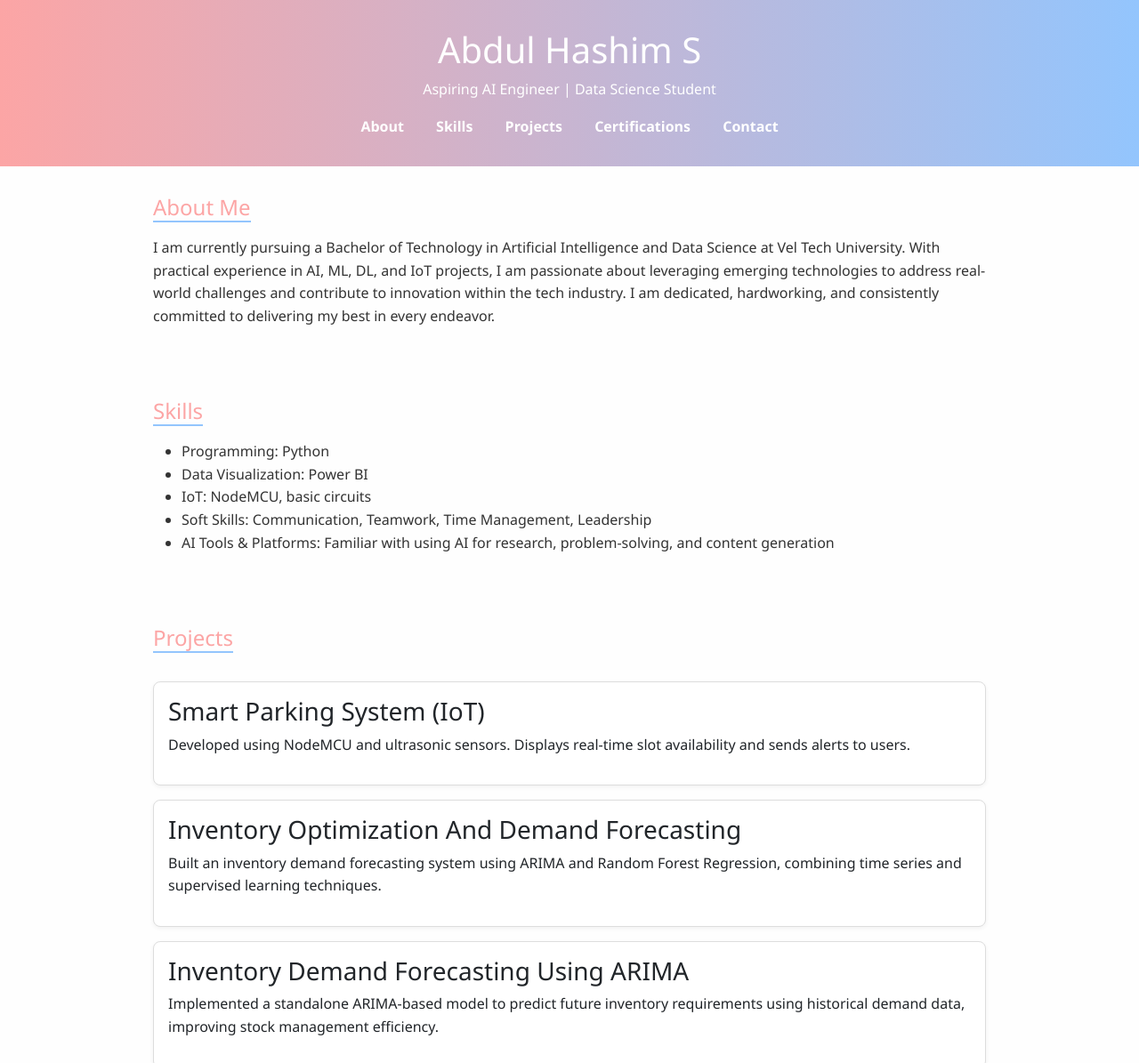
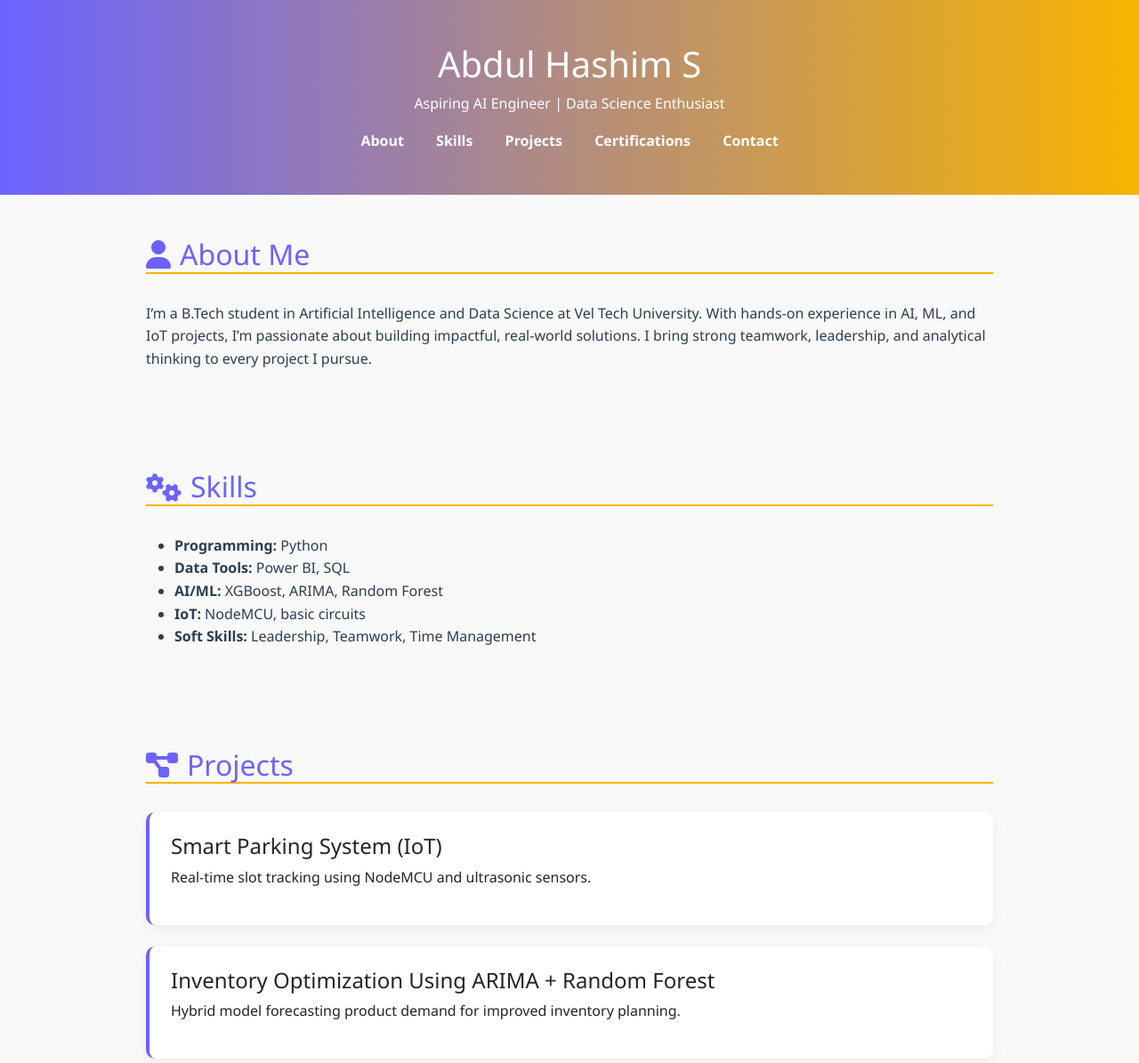
Before and after one commit to HashimmS/Hashim-portfolio, a plain HTML site: page index.html in a window 1280 px wide. Shown: the top 1195 px of the page at 89% size. Drawn offline with nearby package versions, Linux system fonts and the light colour scheme.

Commit message:
Update index.html

```diff
--- a/index.html
+++ b/index.html
@@ -8,10 +8,10 @@
   <link href="https://cdnjs.cloudflare.com/ajax/libs/font-awesome/6.4.0/css/all.min.css" rel="stylesheet">
   <style>
     :root {
-      --primary: #fca5a5;
-      --accent: #93c5fd;
-      --bg: #fefefe;
-      --text: #333;
+      --primary: #6c63ff;
+      --accent: #f8b400;
+      --bg: #f9f9f9;
+      --text: #2c3e50;
     }
 
     * {
@@ -30,67 +30,70 @@
     header {
       background: linear-gradient(90deg, var(--primary), var(--accent));
       color: white;
-      padding: 2rem;
+      padding: 3rem 1rem;
       text-align: center;
+    }
+
+    nav {
+      margin-top: 1rem;
     }
 
     nav a {
       margin: 0 1rem;
       color: white;
       text-decoration: none;
-      font-weight: bold;
+      font-weight: 600;
+      transition: color 0.3s ease;
     }
 
     nav a:hover {
-      text-decoration: underline;
+      color: #000;
     }
 
     section {
-      padding: 2rem;
+      padding: 3rem 1.5rem;
       max-width: 1000px;
       margin: auto;
     }
 
     .section-title {
+      display: flex;
+      align-items: center;
+      font-size: 2rem;
       color: var(--primary);
-      margin-bottom: 1rem;
-      font-size: 1.5rem;
       border-bottom: 2px solid var(--accent);
-      display: inline-block;
+      margin-bottom: 2rem;
+    }
+
+    .section-title i {
+      margin-right: 10px;
     }
 
     .card {
-      background-color: #fff;
-      border: 1px solid #ddd;
-      border-radius: 8px;
-      padding: 1rem;
-      margin: 1rem 0;
-      box-shadow: 0 2px 5px rgba(0,0,0,0.05);
-      transition: transform 0.3s;
+      background-color: #ffffff;
+      border: none;
+      border-left: 4px solid var(--primary);
+      border-radius: 10px;
+      padding: 1.5rem;
+      margin-bottom: 1.5rem;
+      box-shadow: 0 5px 15px rgba(0,0,0,0.05);
+      transition: all 0.3s ease-in-out;
     }
 
     .card:hover {
       transform: translateY(-5px);
-    }
-
-    .icon-hover {
-      display: inline-block;
-      transition: transform 0.3s ease;
-    }
-
-    .icon-hover:hover {
-      transform: translateY(-5px);
+      box-shadow: 0 8px 20px rgba(0,0,0,0.1);
     }
 
     footer {
       background: var(--accent);
       color: white;
       text-align: center;
-      padding: 1rem;
+      padding: 1.5rem;
     }
 
     a {
-      color: var(--accent);
+      color: var(--primary);
       text-decoration: none;
     }
 
@@ -102,75 +105,71 @@
 <body>
   <header>
     <h1>Abdul Hashim S</h1>
-    <p>Aspiring AI Engineer | Data Science Student</p>
+    <p>Aspiring AI Engineer | Data Science Enthusiast</p>
     <nav>
-      <a href="#about" class="icon-hover">About</a>
-      <a href="#skills" class="icon-hover">Skills</a>
-      <a href="#projects" class="icon-hover">Projects</a>
-      <a href="#certifications" class="icon-hover">Certifications</a>
-      <a href="#contact" class="icon-hover">Contact</a>
+      <a href="#about">About</a>
+      <a href="#skills">Skills</a>
+      <a href="#projects">Projects</a>
+      <a href="#certifications">Certifications</a>
+      <a href="#contact">Contact</a>
     </nav>
   </header>
 
   <section id="about">
-    <h2 class="section-title">About Me</h2>
-    <p>I am currently pursuing a Bachelor of Technology in Artificial Intelligence and Data Science at Vel Tech University. With practical experience in AI, ML, DL, and IoT projects, I am passionate about leveraging emerging technologies to address real-world challenges and contribute to innovation within the tech industry. I am dedicated, hardworking, and consistently committed to delivering my best in every endeavor.</p>
+    <h2 class="section-title"><i class="fas fa-user"></i> About Me</h2>
+    <p>I’m a B.Tech student in Artificial Intelligence and Data Science at Vel Tech University. With hands-on experience in AI, ML, and IoT projects, I’m passionate about building impactful, real-world solutions. I bring strong teamwork, leadership, and analytical thinking to every project I pursue.</p>
   </section>
 
   <section id="skills">
-    <h2 class="section-title">Skills</h2>
+    <h2 class="section-title"><i class="fas fa-cogs"></i> Skills</h2>
     <ul>
-      <li>Programming: Python</li>
-      <li>Data Visualization: Power BI</li>
-      <li>IoT: NodeMCU, basic circuits</li>
-      <li>Soft Skills: Communication, Teamwork, Time Management, Leadership</li>
-      <li>AI Tools & Platforms: Familiar with using AI for research, problem-solving, and content generation</li>
+      <li><strong>Programming:</strong> Python</li>
+      <li><strong>Data Tools:</strong> Power BI, SQL</li>
+      <li><strong>AI/ML:</strong> XGBoost, ARIMA, Random Forest</li>
+      <li><strong>IoT:</strong> NodeMCU, basic circuits</li>
+      <li><strong>Soft Skills:</strong> Leadership, Teamwork, Time Management</li>
     </ul>
   </section>
 
   <section id="projects">
-    <h2 class="section-title">Projects</h2>
+    <h2 class="section-title"><i class="fas fa-project-diagram"></i> Projects</h2>
     <div class="card">
-      <h3>Smart Parking System (IoT)</h3>
-      <p>Developed using NodeMCU and ultrasonic sensors. Displays real-time slot availability and sends alerts to users.</p>
+      <h4>Smart Parking System (IoT)</h4>
+      <p>Real-time slot tracking using NodeMCU and ultrasonic sensors.</p>
     </div>
     <div class="card">
-      <h3>Inventory Optimization And Demand Forecasting</h3>
-      <p>Built an inventory demand forecasting system using ARIMA and Random Forest Regression, combining time series and supervised learning techniques.</p>
+      <h4>Inventory Optimization Using ARIMA + Random Forest</h4>
+      <p>Hybrid model forecasting product demand for improved inventory planning.</p>
     </div>
     <div class="card">
-      <h3>Inventory Demand Forecasting Using ARIMA</h3>
-      <p>Implemented a standalone ARIMA-based model to predict future inventory requirements using historical demand data, improving stock management efficiency.</p>
+      <h4>Bitcoin Dashboard (Power BI)</h4>
+      <p>Visualized BTC trends and insights (2022–2025) with Power BI dashboards.</p>
     </div>
     <div class="card">
-      <h3>Bitcoin Dashboard</h3>
-      <p>Created a Bitcoin Analysis Dashboard: Trends and Insights (2022-2025) in Power BI.</p>
-    </div>
-    <div class="card">
-      <h3>Crop Yield Prediction Using XGBoost</h3>
-      <p>Developed an AI-based crop yield prediction system using XGBoost, leveraging historical, climatic, and soil data to deliver accurate forecasts.</p>
+      <h4>Crop Yield Prediction (XGBoost)</h4>
+      <p>AI model using climatic, soil, and crop data for yield forecasting.</p>
     </div>
   </section>
 
   <section id="certifications">
-    <h2 class="section-title">Certifications & Achievements</h2>
+    <h2 class="section-title"><i class="fas fa-certificate"></i> Certifications</h2>
     <ul>
-      <li>IoT Workshop @ IIT Madras (Techobytes)</li>
-      <li>2-day hands-on workshop on NodeMCU</li>
-      <li>Co-coordinator for Neuronex'25 – Paper Presentation Event</li>
-      <li>Quiz Participation Certificates (Unstop)</li>
+      <li>IoT Workshop @ IIT Madras – Techobytes</li>
+      <li>2-day NodeMCU Hands-on Training</li>
+      <li>Neuronex'25 – Paper Presentation Co-coordinator</li>
+      <li>Quiz Awards – Unstop Platform</li>
     </ul>
   </section>
 
   <section id="contact">
-    <h2 class="section-title">Contact</h2>
-    <p>Email: hashimubaid2004@gmail.com</p>
-    <p>GitHub: <a href="https://github.com/HashimmS" target="_blank">github.com/HashimmS</a></p>
-    <p>LinkedIn: <a href="https://www.linkedin.com/in/hashim-10lm" target="_blank">linkedin.com/in/hashim-10lm</a></p>
+    <h2 class="section-title"><i class="fas fa-envelope"></i> Contact</h2>
+    <p><strong>Email:</strong> hashimubaid2004@gmail.com</p>
+    <p><strong>GitHub:</strong> <a href="https://github.com/HashimmS" target="_blank">github.com/HashimmS</a></p>
+    <p><strong>LinkedIn:</strong> <a href="https://www.linkedin.com/in/hashim-10lm" target="_blank">linkedin.com/in/hashim-10lm</a></p>
   </section>
 
   <footer>
-    <p>© 2025 Abdul Hashim S | Portfolio Website</p>
+    <p>© 2025 Abdul Hashim S | AI Portfolio</p>
   </footer>
 
   <script src="https://cdn.jsdelivr.net/npm/bootstrap@5.3.0/dist/js/bootstrap.bundle.min.js"></script>
```
